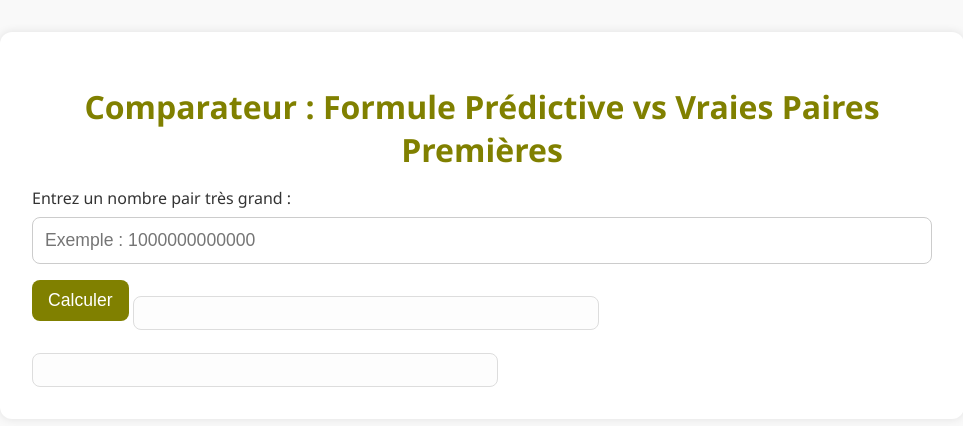
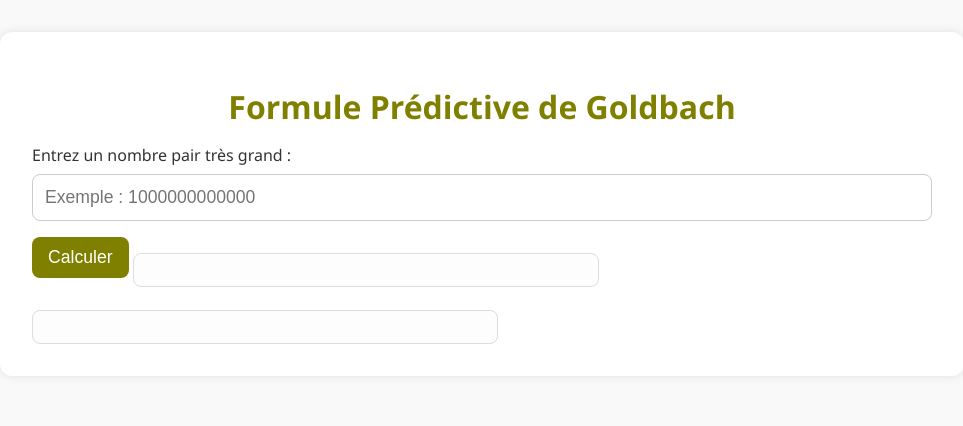
Before and after one commit to Bouchaib542/Goldbach-Predictive-vs-Real, a plain HTML site: page index.html in a window 1280 px wide. Shown: the whole page, without its empty margins (158-1121 px from the left). Drawn offline with Linux system fonts and the light colour scheme.

Commit message:
Update index.html

```diff
--- a/index.html
+++ b/index.html
@@ -3,12 +3,12 @@
 <head>
   <meta charset="UTF-8" />
   <meta name="viewport" content="width=device-width, initial-scale=1.0" />
-  <title>Comparateur Goldbach Prédiction vs Réalité</title>
+  <title>Formule Prédictive de Goldbach + Vérification</title>
   <link rel="stylesheet" href="style.css" />
 </head>
 <body>
   <div class="container">
-    <h1>Comparateur : Formule Prédictive vs Vraies Paires Premières</h1>
+    <h1>Formule Prédictive de Goldbach</h1>
     <p>Entrez un nombre pair très grand :</p>
     <input type="text" id="inputE" placeholder="Exemple : 1000000000000" />
     <button onclick="calculer()">Calculer</button>
```
